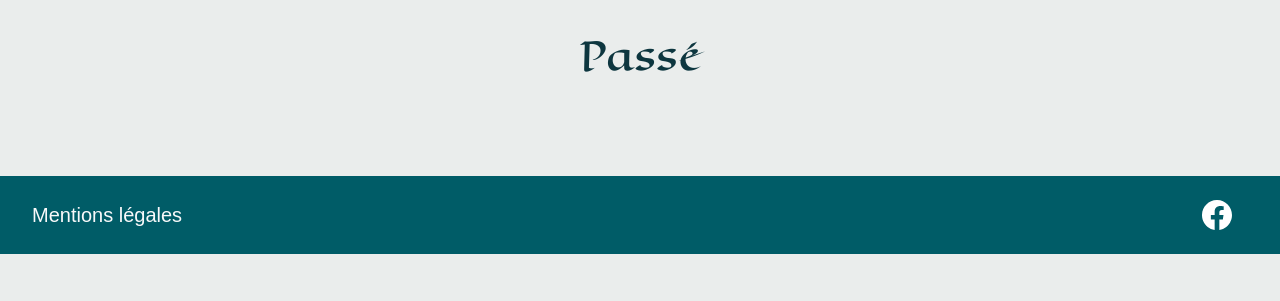
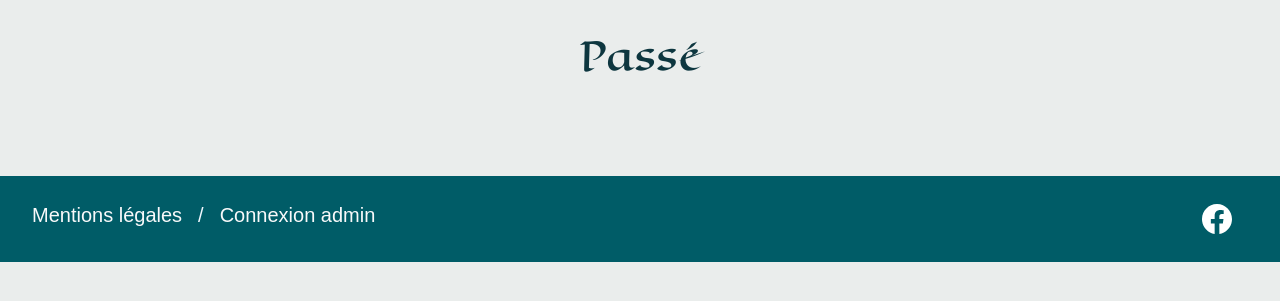
Before and after one commit to WildCodeSchool/2022-03-php-orleans-project-kevrenn, a PHP site: template src/View/Event/index.html.twig in a window 1280 px wide. Shown: the part 287-588 px from the top of the page. Run offline with PHP 8.4, Linux system fonts and the light colour scheme; the template is opened without the code that fills it, so the values that code supplies are empty; some libraries are stand-ins or nearby versions.

Commit message:
bouton login

```diff
--- a/src/View/Includes/_footer.html.twig
+++ b/src/View/Includes/_footer.html.twig
@@ -1,11 +1,12 @@
 <footer class="text-center text-white d-flex justify-content-between align-items-center bg-primary mt-5">
 
-	<div class="text-center p-3">
-		<a class="nav-link text-light" href="#">Mentions légales</a>
+	<div class="text-center d-flex align-items-baseline p-3">
+		<a class="nav-link text-light" href="#">Mentions légales</a><p>/</p><a class="nav-link text-light" href="/login">Connexion admin</a>
 	</div>
 
 	<svg xmlns="http://www.w3.org/2000/svg" width="30" height="30" fill="currentColor" class="bi bi-facebook me-5" viewbox="0 0 16 16">
 		<path d="M16 8.049c0-4.446-3.582-8.05-8-8.05C3.58 0-.002 3.603-.002 8.05c0 4.017 2.926 7.347 6.75 7.951v-5.625h-2.03V8.05H6.75V6.275c0-2.017 1.195-3.131 3.022-3.131.876 0 1.791.157 1.791.157v1.98h-1.009c-.993 0-1.303.621-1.303 1.258v1.51h2.218l-.354 2.326H9.25V16c3.824-.604 6.75-3.934 6.75-7.951z"/>
 	</svg>
 
+
 </footer>
```
